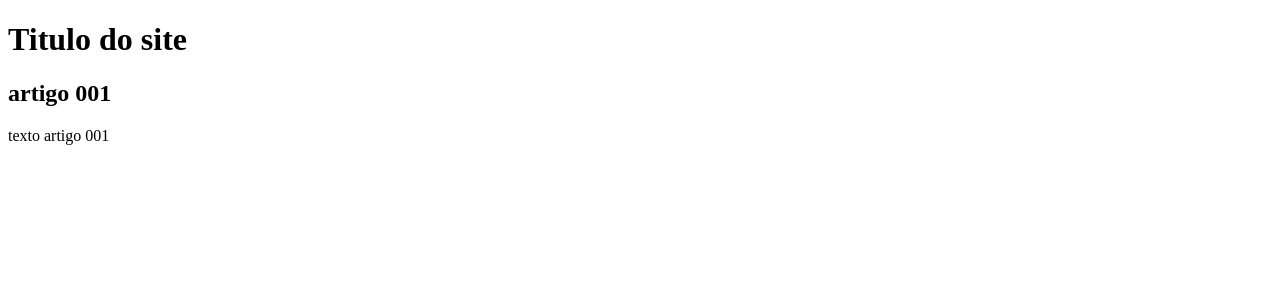
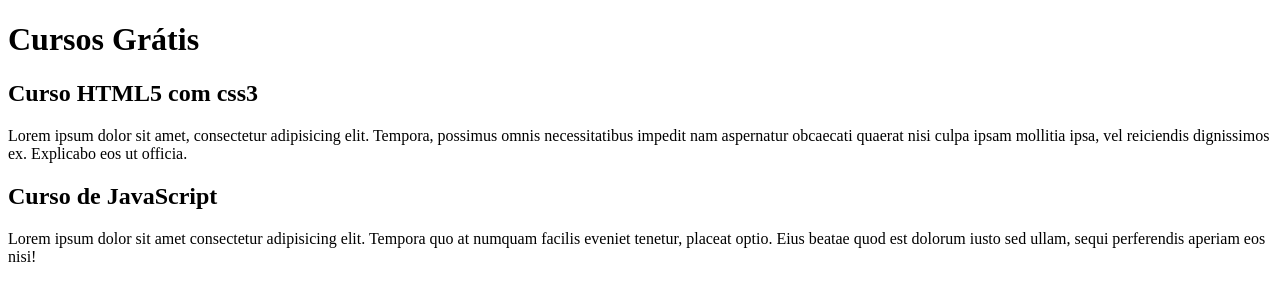
Before and after one commit to josecarlosbalasteguimoretti/projeto-site, a plain HTML site: page index.html in a window 1280 px wide. Drawn offline with Linux system fonts and the light colour scheme.

Commit message:
Update index.html

```diff
--- a/index.html
+++ b/index.html
@@ -8,12 +8,17 @@
 <body>
    <main>
        <header>
-           <h1>Titulo do site</h1>
+           <h1>Cursos Grátis</h1>
        </header>
+
        <article>
-        <H2>artigo 001</H2>
-        <P>texto artigo 001</P>
+        <H2>Curso HTML5 com css3</H2>
+        <P>Lorem ipsum dolor sit amet, consectetur adipisicing elit. Tempora, possimus omnis necessitatibus impedit nam aspernatur obcaecati quaerat nisi culpa ipsam mollitia ipsa, vel reiciendis dignissimos ex. Explicabo eos ut officia.</P>
     </article>
-   </main>
+    <article>
+        <H2>Curso de JavaScript</H2>
+        <P>Lorem ipsum dolor sit amet consectetur adipisicing elit. Tempora quo at numquam facilis eveniet tenetur, placeat optio. Eius beatae quod est dolorum iusto sed ullam, sequi perferendis aperiam eos nisi!</P>
+    </article>
+     </main>
 </body>
 </html>
```
